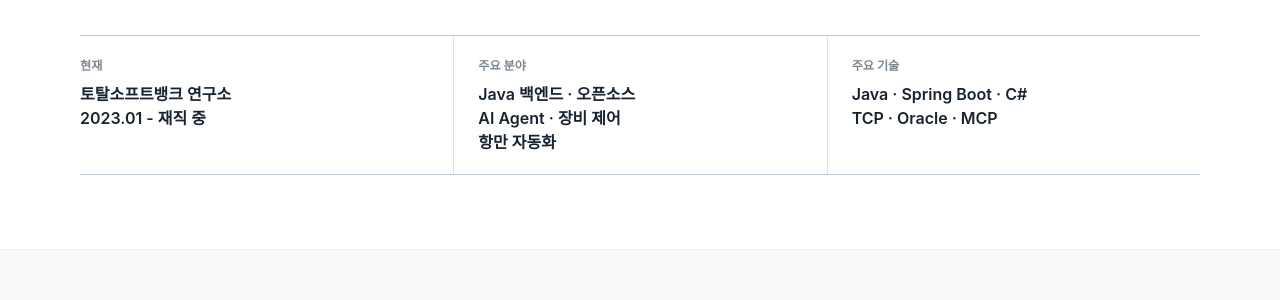
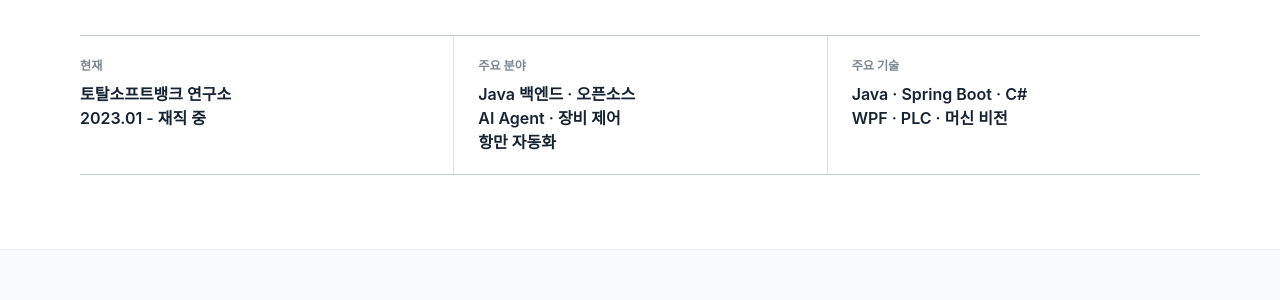
Before and after one commit to parkKevinSB/parkKevinSB.github.io, a Jekyll site: the page built from index.html, in a window 1280 px wide and 900 px high, scrolled down 334 px. Shown: the part 152-452 px from the top of the window. Built offline with Jekyll 4.4.1, drawn with Linux system fonts in a browser that asks for light colours.

Commit message:
메인 주요 기술 항목 정리

```diff
--- a/index.html
+++ b/index.html
@@ -25,7 +25,7 @@
     </div>
     <div>
       <dt>주요 기술</dt>
-      <dd>Java · Spring Boot · C#<br>TCP · Oracle · MCP</dd>
+      <dd>Java · Spring Boot · C#<br>WPF · PLC · 머신 비전</dd>
     </div>
   </dl>
 </section>
```
